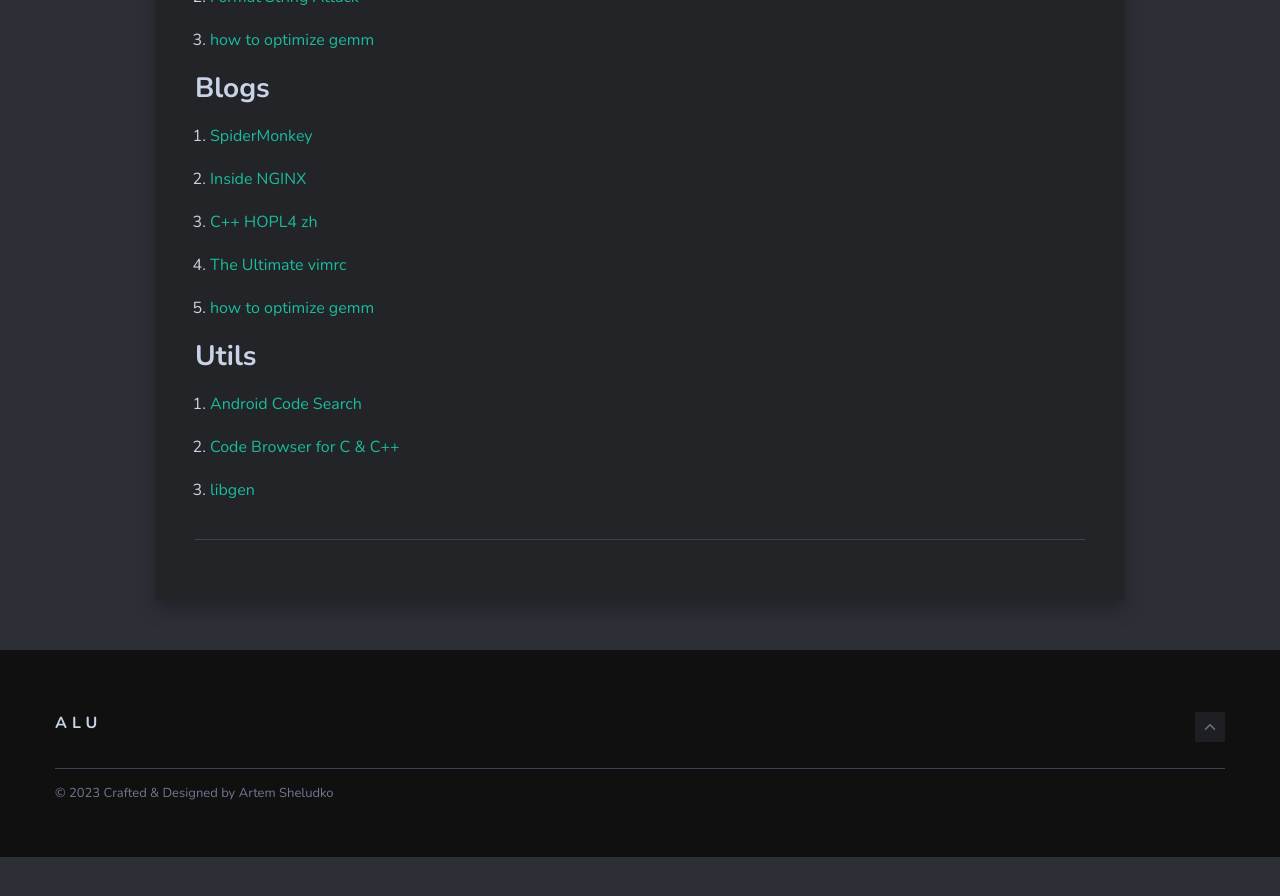
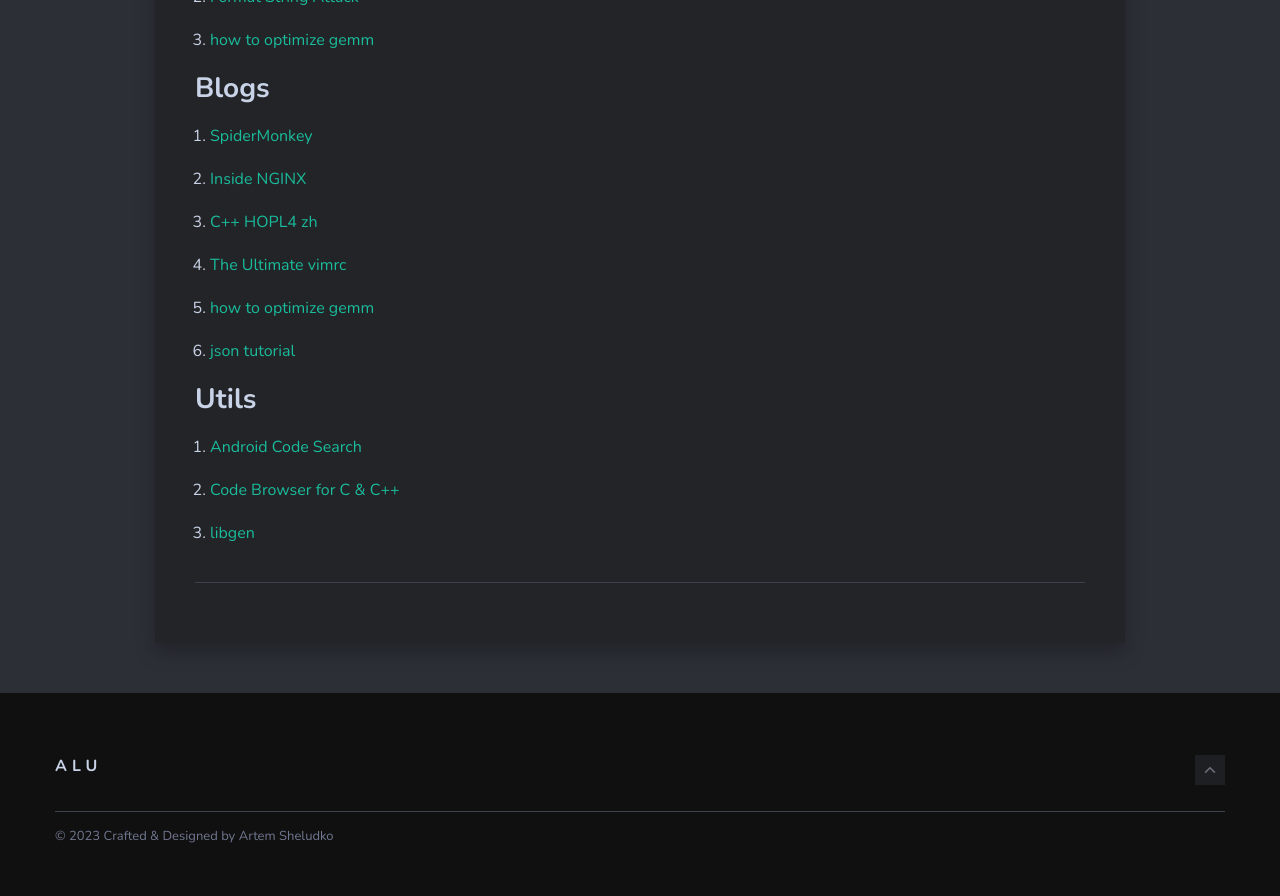
Before and after one commit to XU-YaoKun/page, a Jekyll site: the page built from _pages/resource.md, in a window 1280 px wide and 900 px high, scrolled down 1078 px. Shown: the top 896 px of the window. Built offline with Jekyll 4.4.1, drawn with Linux system fonts in a browser that asks for light colours; nearby versions of some CDN libraries; before the commit the page ends 1935 px from its top, so only the background shows below that.

Commit message:
add json tutorial

```diff
--- a/_pages/resource.md
+++ b/_pages/resource.md
@@ -29,6 +29,8 @@ permalink: /resource/
 
 5. [how to optimize gemm](https://github.com/flame/how-to-optimize-gemm/tree/master/src)
 
+6. [json tutorial](https://github.com/miloyip/json-tutorial/tree/master)
+
 ## Utils
 
 1. [Android Code Search](https://cs.android.com/)
```
